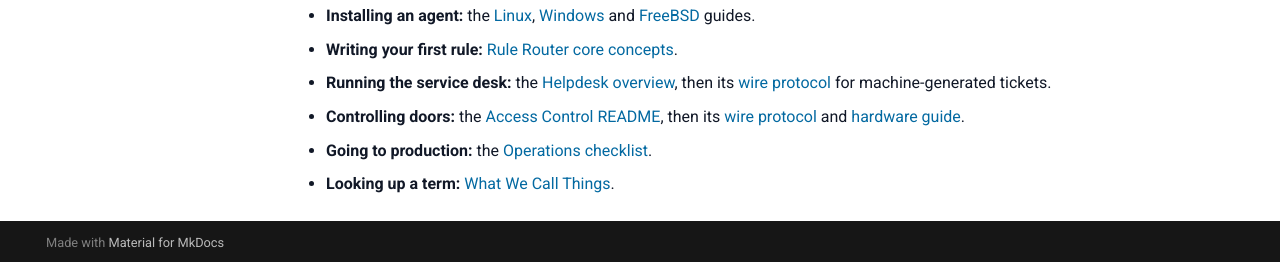
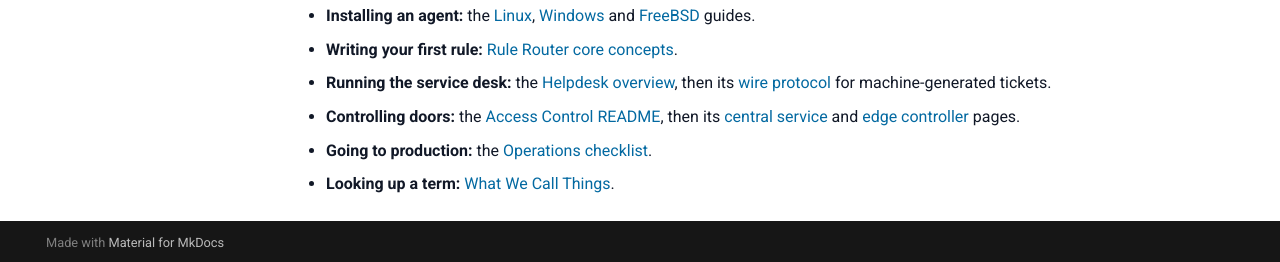
Before and after one commit to stone-age-io/platform-docs, an MkDocs documentation site: the page built from docs/home.md, in a window 1280 px wide and 987 px high. Shown: the part 722-984 px from the top of the window. Built offline with MkDocs 1.6.1 and Material for MkDocs 9.7.7, drawn with Linux system fonts in a browser that asks for light colours.

Commit message:
docs: vendor the access-control accessd and controller pages
Re-vendor access-control @ the commit that splits its docs by binary:
"Central Service (accessd)" and "Edge Controller (access-controller)"
join the section ahead of the reference pages, and the homepage's
start-here pointer leads to them.

The agent, rule-router and helpdesk copies stay at their recorded
commits.

Co-Authored-By: Claude Opus 5.5 (1M context) <noreply@anthropic.com>

```diff
--- a/docs/home.md
+++ b/docs/home.md
@@ -26,7 +26,7 @@ below, or use search in the sidebar.
 - **Running the service desk:** the [Helpdesk overview](./vendor/helpdesk/docs/overview.md),
   then its [wire protocol](./vendor/helpdesk/docs/protocol.md) for machine-generated tickets.
 - **Controlling doors:** the [Access Control README](./vendor/access-control/README.md),
-  then its [wire protocol](./vendor/access-control/docs/protocol.md) and
-  [hardware guide](./vendor/access-control/docs/hardware.md).
+  then its [central service](./vendor/access-control/docs/accessd.md) and
+  [edge controller](./vendor/access-control/docs/controller.md) pages.
 - **Going to production:** the [Operations checklist](./operations.md#7-production-checklist).
 - **Looking up a term:** [What We Call Things](./overview.md#what-we-call-things).
```
Also changed, not shown: 10 other files.
